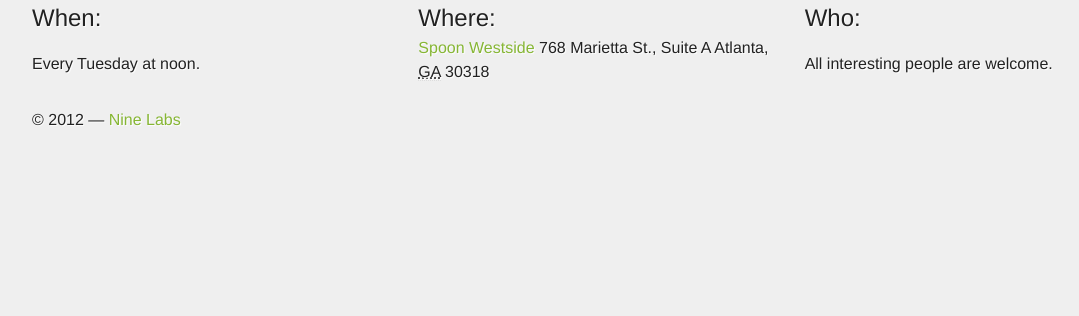
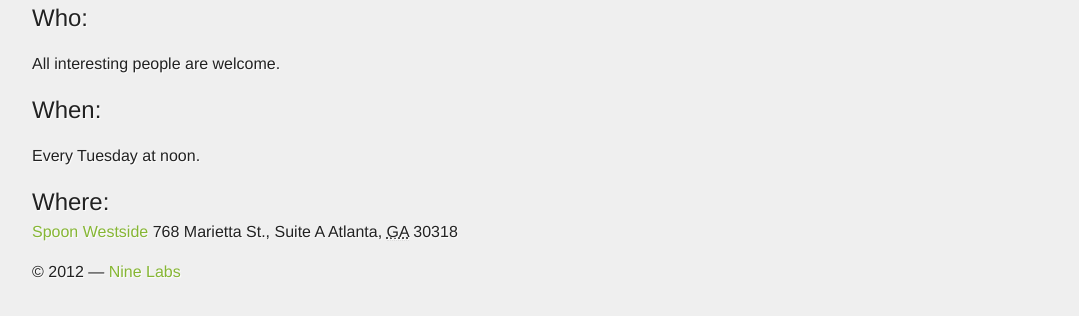
Before and after one commit to mosesngone/thaituesday.com, a plain HTML site: page index.html in a window 1280 px wide. Shown: the part 36-352 px from the top of the page, without its empty margins (43-1122 px from the left). Drawn offline with nearby package versions, Linux system fonts and the light colour scheme.

Commit message:
Changed up the home page.
Someone with design skills should have a go at this.

```diff
--- a/index.html
+++ b/index.html
@@ -30,11 +30,11 @@
       </div>
       <section class="container-fluid">
          <div class="row-fluid">
-            <div class="span4">
+            <div class="span12">
+               <h2>Who:</h2>
+               <p>All interesting people are welcome.</p>
                <h2>When:</h2>
                <p class="focus">Every Tuesday at noon.</p>
-            </div>
-            <div class="span4">
                <h2>Where:</h2>
                <span class="vcard">
                   <span class="org"><a href="http://spoonatlanta.com/westside/main.php">Spoon Westside</a></span>
@@ -45,10 +45,6 @@
                      <span class="postal-code">30318</span>
                   </span>
                </span>
-            </div>
-            <div class="span4">
-               <h2>Who:</h2>
-               <p>All interesting people are welcome.</p>
             </div>
          </div>
       </section>
```
